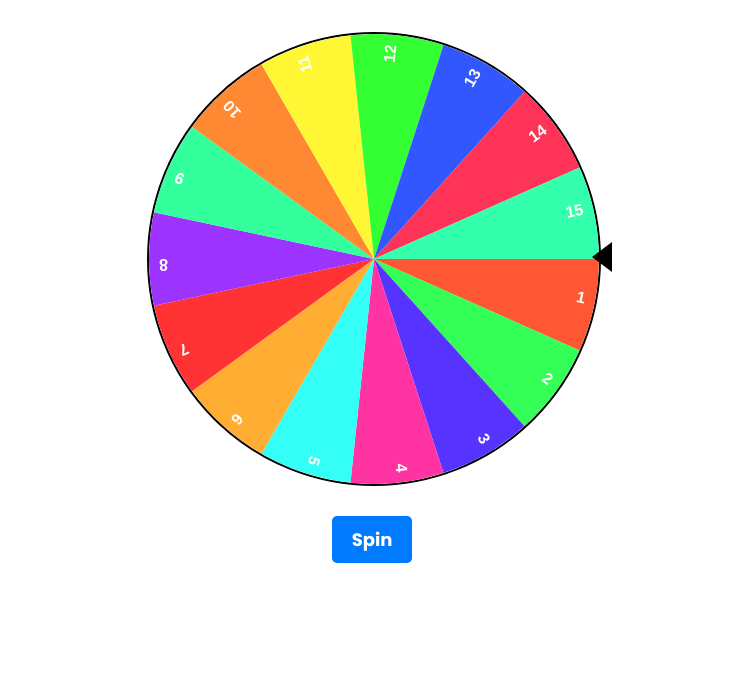
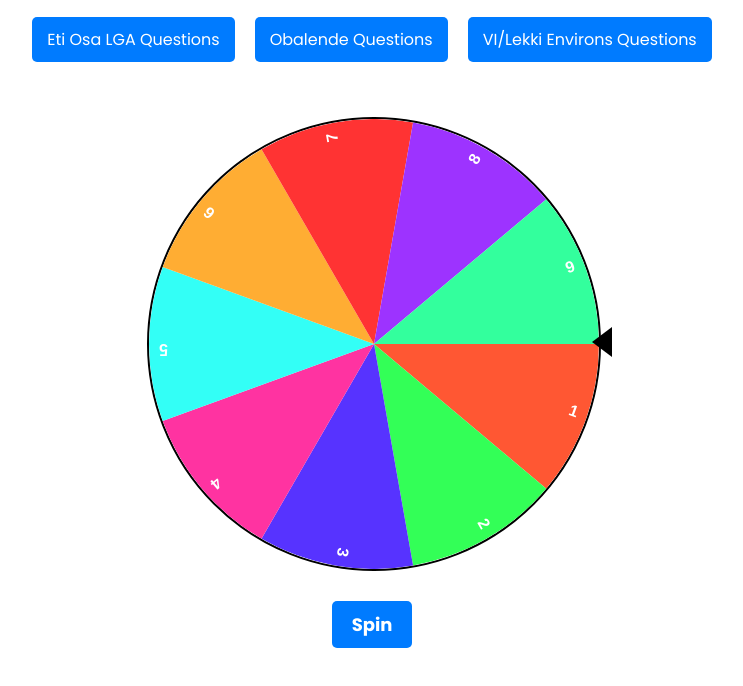
Before and after one commit to OluwafisayoIbrahim/EV-questions-wheel, a plain HTML site: page index.html in a window 1280 px wide. Shown: the part 84-770 px from the top of the page, without its empty margins (268-1011 px from the left). Drawn offline with Linux system fonts and the light colour scheme.

Commit message:
Added the questions and switcher.

```diff
--- a/index.html
+++ b/index.html
@@ -8,6 +8,11 @@
   </head>
   <body>
     <h1 class="header">EV Questions</h1>
+    <div class="question-switcher">
+      <button id="etiOsaBtn">Eti Osa LGA Questions</button>
+      <button id="obalendeBtn">Obalende Questions</button>
+      <button id="lekkiBtn">VI/Lekki Environs Questions</button>
+    </div>
     <div class="wheel-container">
       <div class="arrow"></div>
       <canvas id="wheel" width="450" height="450"></canvas>
--- a/script.js
+++ b/script.js
@@ -5,30 +5,63 @@ const questionText = document.getElementById("question");
 const closeButton = document.getElementById("close");
 const spinButton = document.getElementById("spin");
 
-const segments = 15;
-const colors = ["#FF5733", "#33FF57", "#5733FF", "#FF33A1", "#33FFF6", "#FFAD33", "#FF3333", "#9D33FF", "#33FF9D", "#FF8833", "#FFF733", "#33FF33", "#3357FF", "#FF3357", "#33FFAD"];
+
+const etiOsaBtn = document.getElementById("etiOsaBtn");
+const obalendeBtn = document.getElementById("obalendeBtn");
+const lekkiBtn = document.getElementById("lekkiBtn");
+
+const colors = [
+  "#FF5733", "#33FF57", "#5733FF", "#FF33A1", "#33FFF6",
+  "#FFAD33", "#FF3333", "#9D33FF", "#33FF9D", "#FF8833",
+  "#FFF733", "#33FF33", "#3357FF", "#FF3357", "#33FFAD"
+];
 const radius = canvas.width / 2;
 let spinning = false;
 let rotation = 0;
-let finalSegment = null;
+let questions = {};
+let segments = 0;
 
-const questions = {
-    1: "Question 1: What is your favorite color?",
-    2: "Question 2: What is your dream job?",
-    3: "Question 3: If you could travel anywhere, where would it be?",
-    4: "Question 4: What is your favorite movie?",
-    5: "Question 5: What is the best advice you've ever received?",
-    6: "Question 6: What superpower would you like to have?",
-    7: "Question 7: What is your proudest achievement?",
-    8: "Question 8: Who inspires you the most?",
-    9: "Question 9: What is your favorite book?",
-    10: "Question 10: What is your biggest fear?",
-    11: "Question 11: What is your favorite hobby?",
-    12: "Question 12: What is your favorite food?",
-    13: "Question 13: What motivates you the most?",
-    14: "Question 14: What is your biggest dream?",
-    15: "Question 15: If you won the lottery, what would you do first?"
+
+const etiOsaQuestions = {
+  1: "What does 'EV' stand for?",
+  2: "What’s the first thing that comes to mind when you hear ‘Electric Vehicle’?",
+  3: "What is the difference between an EV and a traditional car?",
+  4: "Which is cheaper to maintain, EVs or traditional cars?",
+  5: "With petrol prices rising, would you consider an EV to save on fuel costs?",
+  6: "What do you think is the biggest obstacle to EVs becoming popular in Nigeria?",
+  7: "What role can Nigerian youth play in shaping EV transportation?",
+  8: "Would you switch to an EV if charging stations were more accessible?",
+  9: "If an EV ride-hailing service was available to you would you patronize it?"
 };
+
+const obalendeQuestions = {
+  1: "What does 'EV' stand for?",
+  2: "What is the difference between electric and petrol cars?",
+  3: "Which type of car has more moving parts? EV or petrol car?",
+  4: "What is cheaper to drive: an EV or a petrol car?",
+  5: "What would you do with the money saved on fuel by owning an EV?",
+  6: "Would you switch to an EV if charging stations were everywhere?",
+  7: "Do you know you can drive a car without fuel?",
+  8: "Would you like it if your Mini-BUS didn't need fuel?"
+};
+
+const lekkiQuestions = {
+  1: "What does 'EV' stand for?",
+  2: "Are EVs better for our environment?",
+  3: "Do EVs need oil changes?",
+  4: "What is cheaper to drive from Ikeja to Victoria Island: an EV or petrol car?",
+  5: "Which type of car has fewer moving parts?",
+  6: "Have you ever seen an EV charging station in Lagos?",
+  7: "Where do you think EV charging stations should be located?",
+  8: "What’s your biggest concern about owning an EV in Nigeria?",
+  9: "Would you consider switching to an EV?",
+  10: "What motivates you to explore EV ownership?",
+  11: "If you could switch to an EV, would you and why?"
+};
+
+
+questions = { ...etiOsaQuestions };
+segments = Object.keys(questions).length;
 
 function drawWheel() {
   ctx.clearRect(0, 0, canvas.width, canvas.height);
@@ -49,9 +82,8 @@ function drawWheel() {
       (endAngle * Math.PI) / 180
     );
     ctx.closePath();
-        ctx.fillStyle = colors[i];
+    ctx.fillStyle = colors[i % colors.length];
     ctx.fill();
-
 
     ctx.save();
     ctx.translate(radius, radius);
@@ -74,10 +106,8 @@ function calculateSegment(rotation) {
 function spinWheel() {
   if (spinning) return;
   spinning = true;
-    finalSegment = null;
-
-    const spinDuration = 3000;
-    const totalRotation = Math.random() * 360 + 1080;
+  const spinDuration = 8000;
+  const totalRotation = Math.random() * 360 + 1440;
 
   let startTime = null;
 
@@ -87,7 +117,6 @@ function spinWheel() {
 
     const progress = Math.min(elapsed / spinDuration, 1);
     rotation = totalRotation * (1 - Math.pow(1 - progress, 4));
-
 
     ctx.save();
     ctx.clearRect(0, 0, canvas.width, canvas.height);
@@ -100,8 +129,8 @@ function spinWheel() {
     if (progress < 1) {
       requestAnimationFrame(animate);
     } else {
-            finalSegment = calculateSegment(rotation);
-            showPopup(finalSegment);
+      const segmentNumber = calculateSegment(rotation);
+      showPopup(segmentNumber);
       spinning = false;
     }
   }
@@ -120,4 +149,24 @@ closeButton.addEventListener("click", () => {
 
 spinButton.addEventListener("click", spinWheel);
 
+
+etiOsaBtn.addEventListener("click", () => {
+  questions = { ...etiOsaQuestions };
+  segments = Object.keys(questions).length;
   drawWheel();
+});
+
+obalendeBtn.addEventListener("click", () => {
+  questions = { ...obalendeQuestions };
+  segments = Object.keys(questions).length;
+  drawWheel();
+});
+
+lekkiBtn.addEventListener("click", () => {
+  questions = { ...lekkiQuestions };
+  segments = Object.keys(questions).length;
+  drawWheel();
+});
+
+
+drawWheel();
--- a/style.css
+++ b/style.css
@@ -1,4 +1,4 @@
-@import url('https://fonts.googleapis.com/css2?family=Poppins:wght@200;300;400;500;600;700&display=swap');
+@import url("https://fonts.googleapis.com/css2?family=Poppins:wght@200;300;400;500;600;700&display=swap");
 * {
   margin: 0;
   padding: 0;
@@ -131,6 +131,31 @@ canvas {
   transform: scale(0.95);
 }
 
+.question-switcher {
+  display: flex;
+  justify-content: center;
+  margin: 20px 0;
+}
+
+.question-switcher button {
+  background-color: #007bff;
+  color: white;
+  border: none;
+  padding: 10px 15px;
+  margin: 0 10px;
+  border-radius: 5px;
+  font-size: 16px;
+  cursor: pointer;
+  transition: background-color 0.3s ease;
+}
+
+.question-switcher button:hover {
+  background-color: #0056b3;
+}
+
+.question-switcher button:active {
+  background-color: #003d80;
+}
 
 @media (max-width: 768px) {
   .wheel-container {
@@ -178,3 +203,27 @@ canvas {
     height: auto;
   }
 }
+
+@media (max-width: 768px) {
+  .question-switcher button {
+    padding: 8px 12px;
+    font-size: 14px;
+    margin: 0 8px;
+  }
+}
+
+@media (max-width: 480px) {
+  .question-switcher button {
+    padding: 6px 10px;
+    font-size: 12px;
+    margin: 0 5px;
+  }
+}
+
+@media (max-width: 320px) {
+  .question-switcher button {
+    padding: 4px 8px;
+    font-size: 10px;
+    margin: 0 3px;
+  }
+}
```
Lines whose indentation alone changed are shown as unchanged.
